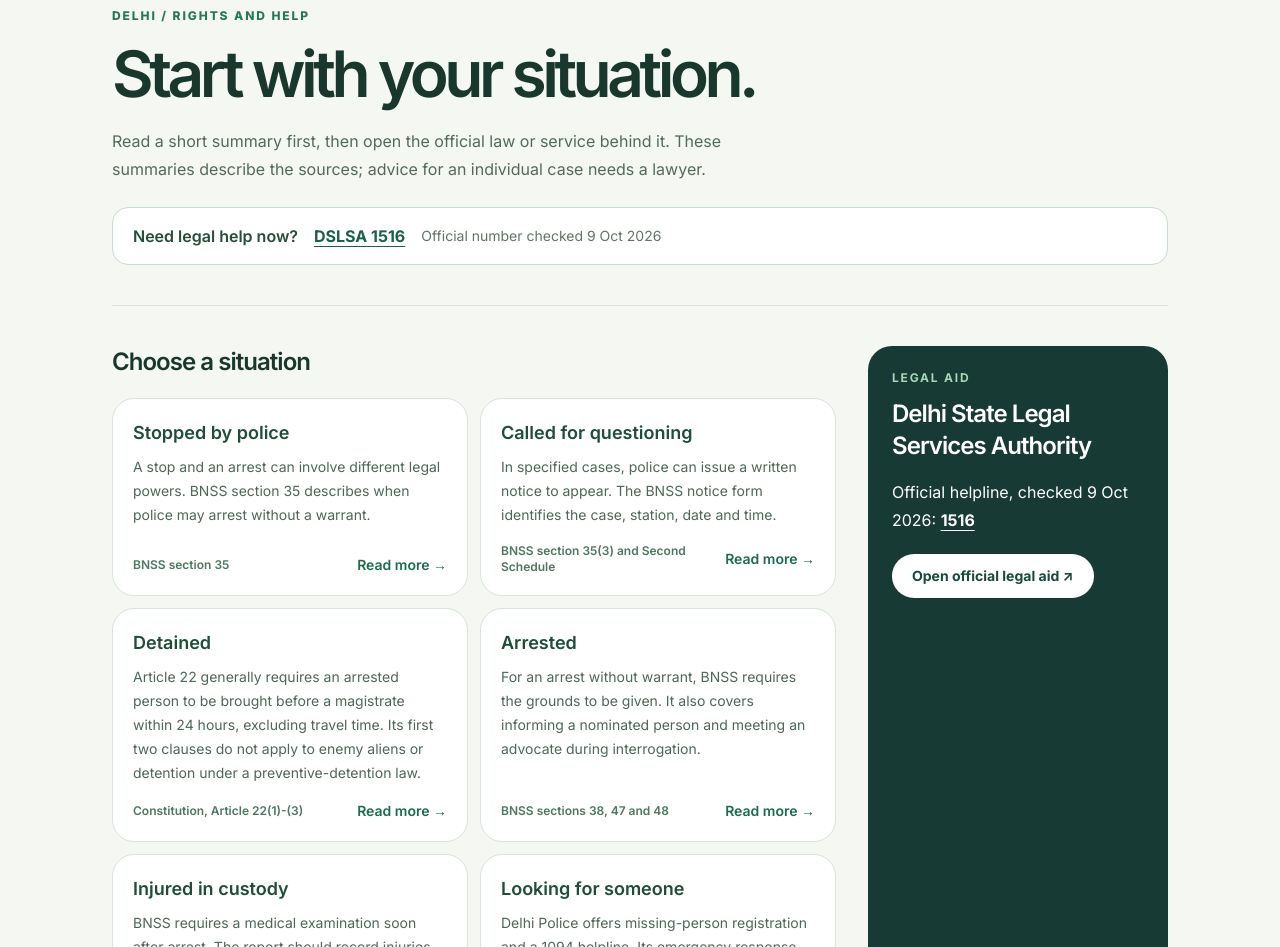
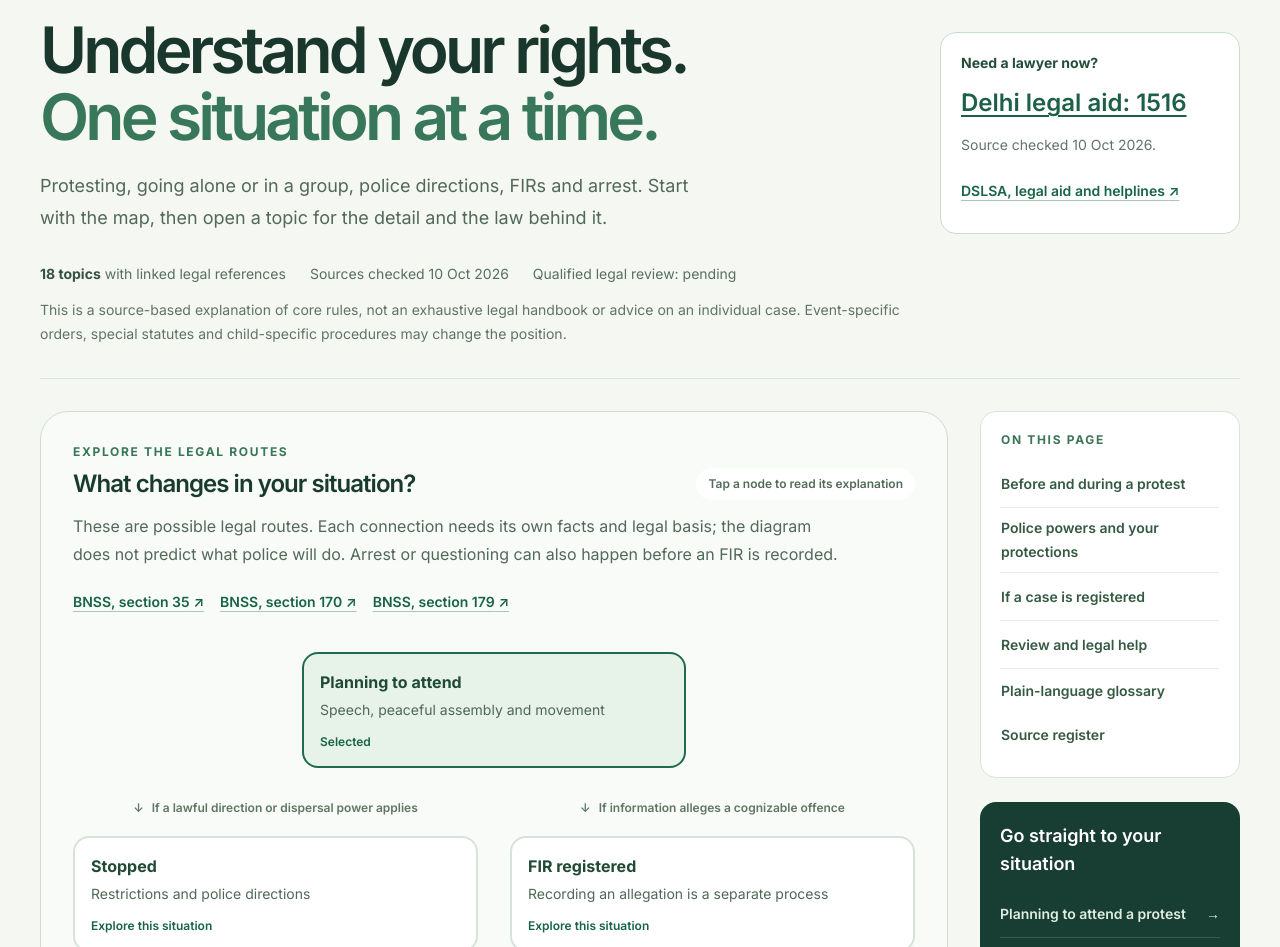
Before and after one commit to sourabh69733/vote-better, a Next.js app in the folder web/: page /rights in a window 1280 px wide. Shown: the part 185-1132 px from the top of the page. Built offline with nearby package versions, Linux system fonts and the light colour scheme.

Commit message:
Present detailed rights guides and source register

```diff
--- a/web/app/rights/[situation]/page.tsx
+++ b/web/app/rights/[situation]/page.tsx
@@ -1,19 +1,66 @@
 import type { Metadata } from "next";
 import Link from "next/link";
 import { notFound } from "next/navigation";
-import { currentDslsaHelpline, rightsSituations, rightsSources } from "@/lib/rights";
+import RightsCitation from "@/components/RightsCitation";
+import RightsCustodyTimeline from "@/components/RightsCustodyTimeline";
+import RightsReading from "@/components/RightsReading";
+import { protestTopics, rightsPaths } from "@/lib/protest-guide";
+import { currentDslsaHelpline, rightsSources } from "@/lib/rights";
 
-export const metadata: Metadata = { title: "Official rights sources | Vote Better" };
+type Props = { params: Promise<{ situation: string }> };
 
-export default async function RightsSituationPage({ params }: { params: Promise<{ situation: string }> }) {
+export async function generateMetadata({ params }: Props): Promise<Metadata> {
   const { situation } = await params;
-  const item = rightsSituations.find((entry) => entry.id === situation);
-  if (!item) notFound();
+  const path = rightsPaths.find((item) => item.id === situation);
+  return { title: (path?.title ?? "Rights") + " | Vote Better", description: "Detailed explanations of official Indian law, with citations and Delhi legal aid." };
+}
+
+export default async function RightsSituationPage({ params }: Props) {
+  const { situation } = await params;
+  const path = rightsPaths.find((item) => item.id === situation);
+  if (!path) notFound();
+  const topics = path.topics.map((id) => protestTopics.find((topic) => topic.id === id)!);
   const helpline = currentDslsaHelpline();
-  return <div className="mx-auto w-full max-w-[920px] px-4 pb-16 pt-8 sm:px-6 sm:pt-12 lg:px-8">
-    <Link href="/rights" className="inline-flex min-h-11 items-center text-sm font-semibold text-[#1e6b4d] hover:underline">← All situations</Link>
-    <header className="mt-5 border-b border-[#d9e3da] pb-8"><p className="text-xs font-extrabold uppercase tracking-[0.16em] text-[#2a7658]">Official sources / Delhi</p><h1 className="mt-3 text-[clamp(2.3rem,5vw,3.8rem)] font-semibold leading-[1.07] tracking-[-0.06em] text-[#19372d]">{item.title}</h1><div className="mt-6 rounded-[22px] border border-[#cbded0] bg-[#f2f8f3] p-5 sm:p-6"><p className="text-xs font-extrabold uppercase tracking-[0.14em] text-[#2a7658]">At a glance</p><p className="mt-2 text-lg leading-7 text-[#254b37]">{item.summary}</p><p className="mt-3 text-sm text-[#587161]">Based on {item.summaryReference}. Sources checked 9 Oct 2026.</p></div><p className="mt-5 max-w-2xl text-sm leading-6 text-[#52695a]">This describes the published source. The right next step depends on the facts of your case; contact Delhi legal aid or a lawyer for advice.</p></header>
-    <section aria-labelledby="sources-heading" className="py-9"><h2 id="sources-heading" className="text-2xl font-semibold tracking-[-0.04em] text-[#19372d]">Read the official sources</h2><div className="mt-5 grid gap-3">{item.sourceIds.map((id) => { const source = rightsSources[id]; return <a key={id} href={source.url} target="_blank" rel="noopener noreferrer" className="flex min-h-20 items-center justify-between gap-4 rounded-[20px] border border-[#d7e4d8] bg-white p-5 font-semibold text-[#1e6045] hover:border-[#9bc7a5] focus-visible:outline-2 focus-visible:outline-offset-2 focus-visible:outline-[#1e6b4d]"><span>{source.title}</span><span aria-hidden="true">↗</span></a>; })}</div></section>
-    <section className="rounded-[24px] bg-[#173a34] p-6 text-white sm:p-8"><h2 className="text-xl font-semibold">Get legal help</h2><p className="mt-3 max-w-xl text-sm leading-6 text-[#d7e8dc]">Delhi State Legal Services Authority provides official legal-aid information and local contact paths.</p>{helpline && <p className="mt-4">Helpline checked 9 Oct 2026: <a href={`tel:${helpline}`} className="font-bold underline underline-offset-4">{helpline}</a></p>}<a href={rightsSources.dslsa.url} target="_blank" rel="noopener noreferrer" className="mt-5 inline-flex min-h-11 items-center rounded-full bg-white px-5 text-sm font-bold text-[#174b35]">Open DSLSA ↗</a></section>
+  const showTimeline = ["detained", "arrested", "injured", "family-member-missing"].includes(situation);
+  return <div className="mx-auto w-full max-w-[1160px] px-4 pb-16 pt-8 sm:px-6 lg:px-8">
+    <Link href="/rights" className="inline-flex min-h-11 items-center text-sm font-semibold text-[#1e6b4d] hover:underline">← Protest and rights guide</Link>
+    <header className="mt-5 border-b border-[#d9e3da] pb-8">
+      <p className="text-xs font-bold uppercase tracking-[0.16em] text-[#2a7658]">India&apos;s laws / Delhi legal help</p>
+      <h1 className="mt-4 text-[clamp(2.3rem,5vw,3.8rem)] font-semibold leading-[1.1] tracking-[-0.05em] text-[#19372d]">{path.title}</h1>
+      <div className="mt-6 rounded-[22px] border border-[#cbded0] bg-[#edf5ed] p-5 sm:p-6">
+        <p className="text-xs font-bold uppercase tracking-[0.14em] text-[#2a7658]">Start here</p>
+        <p className="mt-2 max-w-3xl text-lg leading-8 text-[#254b37]">{topics[0].summary}</p>
+        <RightsCitation ids={[...new Set(topics[0].paragraphs.flatMap((paragraph) => paragraph.references))]} />
+      </div>
+      <p className="mt-5 max-w-3xl text-sm leading-6 text-[#52695a]">Sources checked 10 Oct 2026. Qualified legal review is pending. These paragraphs explain the cited records; the applicable provision, actual order and circumstances determine an individual case.</p>
+    </header>
+    <div className="grid items-start gap-8 pt-8 lg:grid-cols-[minmax(0,1fr)_250px]">
+      <div className="min-w-0 space-y-8">
+        <section className="rounded-[24px] border border-[#d7e3d8] bg-white px-5 py-5 sm:px-8" aria-labelledby="detail-heading">
+          <h2 id="detail-heading" className="text-2xl font-semibold text-[#193b2f]">Understand the details</h2>
+          <p className="mt-2 text-base leading-7 text-[#586d5f]">The relevant topics are open below. Collapse a topic to keep only its summary.</p>
+          <RightsReading topics={topics} expanded />
+        </section>
+        {showTimeline && <RightsCustodyTimeline />}
+        <section className="rounded-[24px] border border-[#e0d2b4] bg-[#faf6ea] p-5 sm:p-6">
+          <h2 className="text-xl font-semibold text-[#66532b]">An order can change the position</h2>
+          <p className="mt-3 text-base leading-7 text-[#665b40]">This guide has not verified an event-specific restriction. Section 163 orders have defined acts, locations, people and dates. The actual document and any amendment, extension or withdrawal need checking.</p>
+          <RightsCitation ids={["bnss-163", "delhi-orders"]} />
+        </section>
+      </div>
+      <aside className="space-y-5 lg:sticky lg:top-24">
+        <section className="rounded-[24px] bg-[#173a34] p-5 text-white">
+          <h2 className="text-xl font-semibold">Get human legal help</h2>
+          <p className="mt-3 text-sm leading-7 text-[#d7e8dc]">DSLSA provides legal-aid services. Its official contact page is linked below.</p>
+          {helpline && <a href={"tel:" + helpline} className="mt-4 inline-flex min-h-11 items-center text-3xl font-bold underline underline-offset-4">{helpline}</a>}
+          <p className="mt-2 text-xs leading-6 text-[#d7e8dc]">Contact checked 10 Oct 2026.</p>
+          <a href={rightsSources.dslsaAbout.url} target="_blank" rel="noopener noreferrer" className="mt-4 inline-flex min-h-11 items-center rounded-full bg-white px-4 text-sm font-bold text-[#174b35]">Official DSLSA contacts ↗</a>
+        </section>
+        <nav aria-label="Other rights situations" className="rounded-2xl border border-[#d7e3d8] bg-white p-5">
+          <h2 className="text-sm font-bold uppercase tracking-wider text-[#397558]">Other situations</h2>
+          <ul className="mt-3">{rightsPaths.filter((item) => item.id !== situation).map((item) => <li key={item.id}><Link href={"/rights/" + item.id} className="flex min-h-11 items-center border-b border-[#e6ece5] py-2 text-sm font-semibold text-[#345a41] hover:underline">{item.title}</Link></li>)}</ul>
+        </nav>
+      </aside>
+    </div>
   </div>;
 }
--- a/web/app/rights/page.tsx
+++ b/web/app/rights/page.tsx
@@ -1,18 +1,94 @@
 import type { Metadata } from "next";
 import Link from "next/link";
-import { currentDslsaHelpline, rightsSituations, rightsSources } from "@/lib/rights";
+import ProtestExplorer from "@/components/ProtestExplorer";
+import RightsCitation from "@/components/RightsCitation";
+import RightsCustodyTimeline from "@/components/RightsCustodyTimeline";
+import RightsReading from "@/components/RightsReading";
+import { protestTopics, rightsGlossary, rightsGroups, rightsPaths } from "@/lib/protest-guide";
+import { currentDslsaHelpline, rightsSources } from "@/lib/rights";
+import { rightsReferences } from "@/lib/rights-references";
 
-export const metadata: Metadata = { title: "Rights and legal help | Vote Better", description: "Official law and Delhi legal aid for common situations." };
+export const metadata: Metadata = {
+  title: "Protest, police and your rights | Vote Better",
+  description: "Explore India's core protest laws, Delhi permissions, FIRs, arrest safeguards and legal aid with official citations.",
+};
 
 export default function RightsPage() {
   const helpline = currentDslsaHelpline();
-  return <div className="mx-auto w-full max-w-[1120px] px-4 pb-16 pt-9 sm:px-6 sm:pt-14 lg:px-8">
+  const explorerIds = ["peaceful-protest", "dispersal", "questioning", "preventive-action", "arrest-safeguards", "fir-process"];
+  return <div className="mx-auto w-full max-w-[1360px] px-4 pb-16 pt-8 sm:px-6 lg:px-10">
     <Link href="/delhi" className="inline-flex min-h-11 items-center text-sm font-semibold text-[#1e6b4d] hover:underline">← Delhi directory</Link>
-    <header className="mt-5 border-b border-[#d9e3da] pb-10"><p className="text-xs font-extrabold uppercase tracking-[0.16em] text-[#2a7658]">Delhi / Rights and help</p><h1 className="mt-4 max-w-3xl text-[clamp(2.5rem,5vw,4.4rem)] font-semibold leading-[1.05] tracking-[-0.07em] text-[#19372d]">Start with your situation.</h1><p className="mt-5 max-w-2xl text-base leading-7 text-[#536a5b]">Read a short summary first, then open the official law or service behind it. These summaries describe the sources; advice for an individual case needs a lawyer.</p><div className="mt-6 flex flex-wrap items-center gap-x-4 gap-y-2 rounded-2xl border border-[#c9ddce] bg-white px-5 py-4"><span className="font-semibold text-[#254e38]">Need legal help now?</span>{helpline ? <a href={`tel:${helpline}`} className="font-bold text-[#1c6047] underline underline-offset-4">DSLSA {helpline}</a> : <a href={rightsSources.dslsa.url} target="_blank" rel="noopener noreferrer" className="font-bold text-[#1c6047] underline underline-offset-4">Open Delhi legal aid ↗</a>}<span className="text-sm text-[#617567]">{helpline ? "Official number checked 9 Oct 2026" : "Check the current official contact"}</span></div></header>
-    <div className="grid gap-8 py-10 lg:grid-cols-[minmax(0,1fr)_300px]">
-      <section aria-labelledby="situations-heading"><h2 id="situations-heading" className="text-2xl font-semibold tracking-[-0.04em] text-[#19372d]">Choose a situation</h2><div className="mt-5 grid gap-3 sm:grid-cols-2">{rightsSituations.map((item) => <Link key={item.id} href={`/rights/${item.id}`} className="group flex min-h-44 flex-col justify-between rounded-[22px] border border-[#d8e5d9] bg-white p-5 hover:border-[#9bc7a5] hover:bg-[#fbfdfb] focus-visible:outline-2 focus-visible:outline-offset-2 focus-visible:outline-[#1e6b4d]"><span className="block"><span className="block text-lg font-semibold text-[#1e4d38]">{item.title}</span><span className="mt-2 block text-sm leading-6 text-[#4f6758]">{item.summary}</span></span><span className="mt-4 flex items-center justify-between gap-3 text-xs font-semibold text-[#4d7760]"><span>{item.summaryReference}</span><span className="shrink-0 text-sm text-[#1e6b4d] group-hover:translate-x-0.5">Read more →</span></span></Link>)}</div></section>
-      <aside className="rounded-[24px] bg-[#173a34] p-6 text-white"><p className="text-xs font-bold uppercase tracking-[0.15em] text-[#a6d8b7]">Legal aid</p><h2 className="mt-3 text-2xl font-semibold tracking-[-0.04em]">Delhi State Legal Services Authority</h2>{helpline && <p className="mt-4 text-base leading-7">Official helpline, checked 9 Oct 2026: <a href={`tel:${helpline}`} className="font-bold text-white underline underline-offset-4">{helpline}</a></p>}<a href={rightsSources.dslsa.url} target="_blank" rel="noopener noreferrer" className="mt-5 inline-flex min-h-11 items-center rounded-full bg-white px-5 text-sm font-bold text-[#174b35] hover:bg-[#e9f3ec]">Open official legal aid ↗</a></aside>
+    <header className="mt-5 border-b border-[#d9e3da] pb-8">
+      <p className="text-xs font-bold uppercase tracking-[0.16em] text-[#2a7658]">India&apos;s laws / Delhi context</p>
+      <div className="mt-4 grid items-end gap-6 lg:grid-cols-[1fr_300px]">
+        <div><h1 className="max-w-3xl text-[clamp(2.5rem,5vw,4.6rem)] font-semibold leading-[1.05] tracking-[-0.06em] text-[#19372d]">Understand your rights.<br /><span className="text-[#39775a]">One situation at a time.</span></h1>
+          <p className="mt-5 max-w-2xl text-lg leading-8 text-[#526858]">Protesting, going alone or in a group, police directions, FIRs and arrest. Start with the map, then open a topic for the detail and the law behind it.</p></div>
+        <div className="rounded-2xl border border-[#c9ddce] bg-white p-5">
+          <p className="text-sm font-bold text-[#254e38]">Need a lawyer now?</p>
+          <a href={helpline ? "tel:" + helpline : rightsSources.dslsaAbout.url} className="mt-2 inline-flex min-h-11 items-center text-2xl font-semibold text-[#1c6047] underline underline-offset-4">{helpline ? "Delhi legal aid: " + helpline : "Open Delhi legal aid ↗"}</a>
+          <p className="mt-2 text-sm leading-6 text-[#617567]">Source checked 10 Oct 2026.</p>
+          <RightsCitation ids={["dslsa"]} />
+        </div>
+      </div>
+      <div className="mt-7 flex flex-wrap gap-x-6 gap-y-2 text-sm leading-6 text-[#58705e]">
+        <span><strong className="text-[#355240]">{protestTopics.length} topics</strong> with linked legal references</span>
+        <span>Sources checked 10 Oct 2026</span>
+        <span>Qualified legal review: pending</span>
+      </div>
+      <p className="mt-3 max-w-4xl text-sm leading-6 text-[#607466]">This is a source-based explanation of core rules, not an exhaustive legal handbook or advice on an individual case. Event-specific orders, special statutes and child-specific procedures may change the position.</p>
+    </header>
+
+    <div className="grid items-start gap-8 pt-8 xl:grid-cols-[minmax(0,1fr)_260px]">
+      <div className="min-w-0 space-y-8">
+        <ProtestExplorer topics={protestTopics.filter((topic) => explorerIds.includes(topic.id))} />
+        <section className="rounded-[24px] border border-[#e0d2b4] bg-[#faf6ea] p-5 sm:p-6" aria-labelledby="location-heading">
+          <h2 id="location-heading" className="text-xl font-semibold text-[#66532b]">Your location and date still matter</h2>
+          <p className="mt-3 text-base leading-7 text-[#665b40]">A section 163 order can apply to an individual, an area or people visiting it. This page has not verified an order for your event. The written order, its boundaries, dates, prohibited acts and any amendments must be examined before drawing a conclusion.</p>
+          <RightsCitation ids={["bnss-163", "delhi-orders"]} />
+        </section>
+        <RightsCustodyTimeline />
+        <section aria-labelledby="detail-heading" id="detailed-guide" className="scroll-mt-28">
+          <p className="text-xs font-bold uppercase tracking-[0.14em] text-[#397558]">Go deeper</p>
+          <h2 id="detail-heading" className="mt-2 text-3xl font-semibold tracking-[-0.04em] text-[#193b2f]">The law, explained in detail</h2>
+          <p className="mt-3 text-base leading-7 text-[#52685a]">Open a topic. Each paragraph links to the statute, judgment or official service it describes.</p>
+          {rightsGroups.map((group) => <section id={group.id} key={group.id} aria-labelledby={group.id + "-heading"} className="mt-8 scroll-mt-28 rounded-[24px] border border-[#d7e3d8] bg-white px-5 py-6 sm:px-8">
+            <h3 id={group.id + "-heading"} className="text-2xl font-semibold tracking-[-0.03em] text-[#193b2f]">{group.title}</h3>
+            <p className="mb-3 mt-2 text-base leading-7 text-[#586d5f]">{group.description}</p>
+            <RightsReading topics={protestTopics.filter((topic) => topic.group === group.id)} />
+          </section>)}
+        </section>
+        <section id="glossary" className="scroll-mt-28 rounded-[24px] border border-[#d7e3d8] bg-white p-5 sm:p-8" aria-labelledby="glossary-heading">
+          <h2 id="glossary-heading" className="text-2xl font-semibold text-[#193b2f]">The words, in plain language</h2>
+          <dl className="mt-5 grid gap-6 sm:grid-cols-2">{rightsGlossary.map((item) => <div key={item.term}>
+            <dt className="font-bold text-[#284d39]">{item.term}</dt><dd className="mt-2 text-base leading-7 text-[#516658]">{item.text}<RightsCitation ids={item.references} /></dd>
+          </div>)}</dl>
+        </section>
+        <section id="source-register" className="scroll-mt-28 rounded-[24px] border border-[#d7e3d8] bg-white p-5 sm:p-8" aria-labelledby="register-heading">
+          <h2 id="register-heading" className="text-2xl font-semibold text-[#193b2f]">Inspect the sources</h2>
+          <p className="mt-3 text-base leading-7 text-[#516658]">PDF links open the cited document near the relevant page. The locator identifies the exact provision; a source-check date records our reading, not lawyer approval or a promise that a later amendment has been checked.</p>
+          <details className="mt-5">
+            <summary className="min-h-11 cursor-pointer py-3 font-bold text-[#176447] focus-visible:outline-2 focus-visible:outline-offset-4">Show all {Object.keys(rightsReferences).length} references</summary>
+            <ul className="mt-4 divide-y divide-[#dce5dd]">{Object.entries(rightsReferences).map(([id, source]) => <li key={id} className="py-4">
+              <p className="text-xs font-bold uppercase tracking-wider text-[#657968]">{source.kind === "judgment" ? "Court judgment" : source.kind === "service" ? "Official service / publication" : "Statutory text"}</p>
+              <RightsCitation ids={[id]} />
+              <p className="mt-1 text-sm leading-6 text-[#566b5c]">{source.locator}</p>
+              <p className="mt-1 text-xs text-[#637866]">Source checked: {source.checkedAt}</p>
+            </li>)}</ul>
+          </details>
+        </section>
+      </div>
+      <aside className="space-y-6 xl:sticky xl:top-24">
+        <nav aria-label="Rights guide chapters" className="rounded-2xl border border-[#d7e3d8] bg-white p-5">
+          <p className="text-xs font-bold uppercase tracking-[0.14em] text-[#397558]">On this page</p>
+          <ul className="mt-3">{rightsGroups.map((group) => <li key={group.id}><a href={"#" + group.id} className="flex min-h-12 items-center border-b border-[#e6ece5] py-2 text-sm font-semibold leading-6 text-[#345a41] hover:text-[#176447] focus-visible:outline-2 focus-visible:outline-offset-2">{group.title}</a></li>)}</ul>
+          <a href="#glossary" className="flex min-h-11 items-center text-sm font-semibold text-[#345a41] hover:underline">Plain-language glossary</a>
+          <a href="#source-register" className="flex min-h-11 items-center text-sm font-semibold text-[#345a41] hover:underline">Source register</a>
+        </nav>
+        <nav aria-label="Detailed situation pages" className="rounded-2xl bg-[#183d32] p-5 text-white">
+          <h2 className="text-lg font-semibold">Go straight to your situation</h2>
+          <ul className="mt-3">{rightsPaths.map((path) => <li key={path.id}><Link href={"/rights/" + path.id} className="flex min-h-12 items-center justify-between gap-3 border-b border-white/15 py-2 text-sm font-semibold leading-6 text-[#e0ede1] hover:text-white focus-visible:outline-2 focus-visible:outline-offset-2 focus-visible:outline-white">{path.title}<span aria-hidden="true">→</span></Link></li>)}</ul>
+        </nav>
+      </aside>
     </div>
-    <p className="border-t border-[#d9e3da] pt-6 text-sm leading-6 text-[#66796d]">Source summaries checked 9 Oct 2026. The official law and a qualified lawyer should guide urgent decisions. A case-specific legal checklist has not been published.</p>
   </div>;
 }
```
